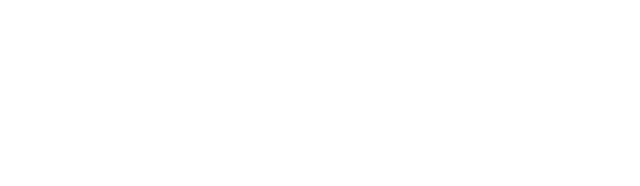
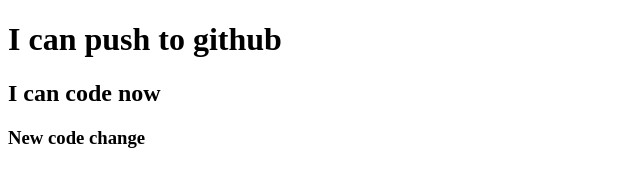
Before and after one commit to sharminshahana6/my-second-repo, a plain HTML site: page index.html in a window 1280 px wide. Shown: the whole page, without its empty margins (0-640 px from the left). Drawn offline with Linux system fonts and the light colour scheme.

Commit message:
added header

```diff
--- a/index.html
+++ b/index.html
@@ -7,6 +7,8 @@
       <title>My second repo</title>
 </head>
 <body>
-
+  <h1>I can push to github </h1>
+  <h2>I can code now </h2>
+  <h3>New code change </h3>
 </body>
 </html>
```
